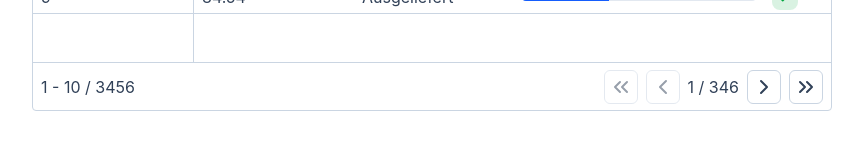
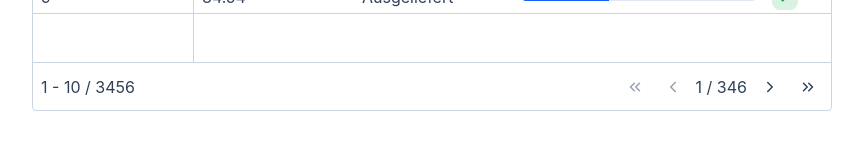
Before and after one commit to Prime0XX00/table, a React (Vite) app: page / in a window 1280 px wide. Shown: the part 463-612 px from the top of the page, without its empty margins (8-871 px from the left). Built offline with nearby package versions, Linux system fonts and the light colour scheme.

Commit message:
pagination using icon buttons

```diff
--- a/src/table/Pagination.tsx
+++ b/src/table/Pagination.tsx
@@ -1,11 +1,6 @@
-import Button from "./Button";
 import type { TableAction, TableState } from "../types";
-import {
-	ChevronLeftIcon,
-	ChevronRightIcon,
-	ChevronsLeftIcon,
-	ChevronsRightIcon,
-} from "lucide-react";
+
+import IconButton from "./IconButton";
 
 interface PaginationProps<RowType> {
 	pageAmount: number;
@@ -16,26 +11,24 @@ interface PaginationProps<RowType> {
 function Pagination<RowType>({ ...props }: PaginationProps<RowType>) {
 	return (
 		<div className="flex gap-x-2 items-center">
-			<Button
+			<IconButton
+				icon="chevrons-left"
 				disabled={props.tableState.selectedPage <= 0}
 				onClick={() =>
 					props.dispatch({
 						type: "PAGE_SET_FIRST",
 					})
 				}
-			>
-				<ChevronsLeftIcon></ChevronsLeftIcon>
-			</Button>
-			<Button
+			></IconButton>
+			<IconButton
+				icon="chevron-left"
 				disabled={props.tableState.selectedPage <= 0}
 				onClick={() =>
 					props.dispatch({
 						type: "PAGE_SET_PREV",
 					})
 				}
-			>
-				<ChevronLeftIcon></ChevronLeftIcon>
-			</Button>
+			></IconButton>
 			<p>
 				{props.pageAmount == 0 ? (
 					<span>{0 + " / " + 0}</span>
@@ -45,7 +38,8 @@ function Pagination<RowType>({ ...props }: PaginationProps<RowType>) {
 					</span>
 				)}
 			</p>
-			<Button
+			<IconButton
+				icon="chevron-right"
 				disabled={props.tableState.selectedPage >= props.pageAmount - 1}
 				onClick={() =>
 					props.dispatch({
@@ -53,10 +47,9 @@ function Pagination<RowType>({ ...props }: PaginationProps<RowType>) {
 						payload: { pageAmount: props.pageAmount },
 					})
 				}
-			>
-				<ChevronRightIcon></ChevronRightIcon>
-			</Button>
-			<Button
+			></IconButton>
+			<IconButton
+				icon="chevrons-right"
 				disabled={props.tableState.selectedPage >= props.pageAmount - 1}
 				onClick={() =>
 					props.dispatch({
@@ -64,9 +57,7 @@ function Pagination<RowType>({ ...props }: PaginationProps<RowType>) {
 						payload: { pageAmount: props.pageAmount },
 					})
 				}
-			>
-				<ChevronsRightIcon></ChevronsRightIcon>
-			</Button>
+			></IconButton>
 		</div>
 	);
 }
```
